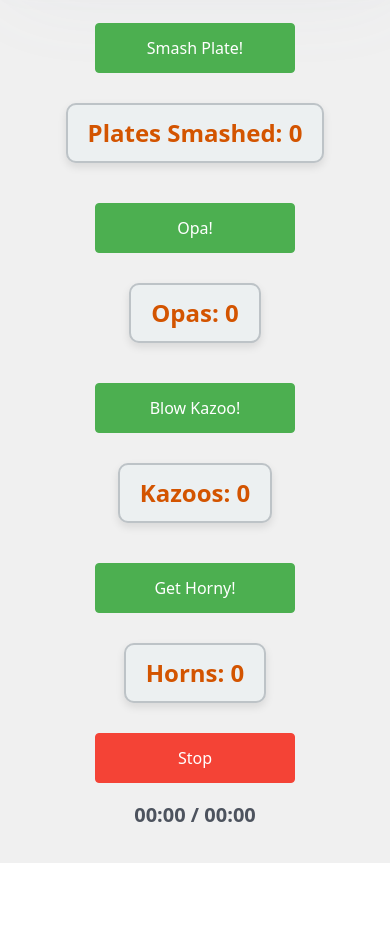
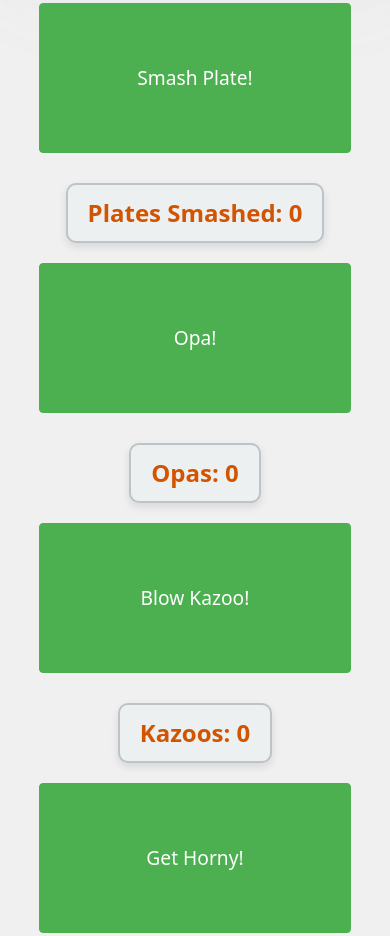
Before and after one commit to adamja/angelo-birthday-soundboard, a plain HTML site: page index.html in a window 390 px wide. Shown: the part 532-1468 px from the top of the page. Before the commit the page ends 1395 px from the top, so only its background shows below. Drawn offline with Linux system fonts and the light colour scheme.

Commit message:
Update button size for mobile

```diff
--- a/css/style.css
+++ b/css/style.css
@@ -76,7 +76,11 @@ button {
     }
 
     button {
-        width: 50%; /* Make buttons full width */
+        width: 80%; /* Make buttons full width */
+        min-height: 150px;
+        /* padding: 15px 20px; */
+        font-size: 1.2em;
+        margin: 0 auto;
     }
 
     #stopButton {
--- a/index.html
+++ b/index.html
@@ -38,7 +38,8 @@
         </div>
     </div>
 
-    <button id="stopButton">Stop</button>
+    <!-- <button id="stopButton">Stop</button> -->
+
     <div style="margin-top: 20px; padding-bottom: 20px;">
         <h4>
             <div id="playingIndicator">00:00 / 00:00</div>
@@ -49,60 +50,3 @@
 </body>
 
 </html>
-
-
-
-<!-- <!DOCTYPE html>
-<html lang="en">
-
-<head>
-    <meta charset="UTF-8">
-    <title>Sound Button App</title>
-    <link rel="stylesheet" href="style.css">
-</head>
-
-<body>
-
-    <img id="angeloImage" src="angelo.jpg" alt="Angelo">
-
-    <div class="section">
-        <div class="column">
-            <button id="soundButton" class="soundButton">Smash Plate!</button> -->
-<!-- <button id="stopButton" class="stopButton">Stop</button> -->
-<!-- <div id="playingIndicator" class="playingIndicator">00:00 / 00:00</div> -->
-<!-- <div id="platesSmashedCounter">Plates Smashed: 0</div>
-            <audio id="plateSound" src="plate_smash_sound.mp3"></audio>
-        </div>
-
-        <div class="column">
-            <button id="soundButton2">Opa!</button> -->
-<!-- <button id="stopButton2">Stop</button> -->
-<!-- <div id="playingIndicator2">00:00 / 00:00</div> -->
-<!-- <div id="opasCounter">Opas: 0</div>
-            <audio id="opaSound" src="opa.mp3"></audio>
-        </div>
-
-        <div class="column">
-            <button id="soundButton3">Blow Kazoo!</button> -->
-<!-- <button id="stopButton3">Stop</button> -->
-<!-- <div id="playingIndicator3">00:00 / 00:00</div> -->
-<!-- <div id="kazooCounter">Kazoos: 0</div>
-            <audio id="kazooSound" src="kazoo.mp3"></audio>
-        </div>
-
-        <div class="column">
-            <button id="soundButton4">Sound Horn!</button> -->
-<!-- <button id="stopButton4">Stop</button> -->
-<!-- <div id="playingIndicator4">00:00 / 00:00</div> -->
-<!-- <div id="hornCounter">Horns: 0</div>
-            <audio id="hornSound" src="horn.mp3"></audio>
-        </div>
-    </div>
-
-    <button id="stopButton">Stop</button>
-    <div id="playingIndicator">00:00 / 00:00</div>
-
-    <script src="script.js"></script>
-</body>
-
-</html> -->
```
